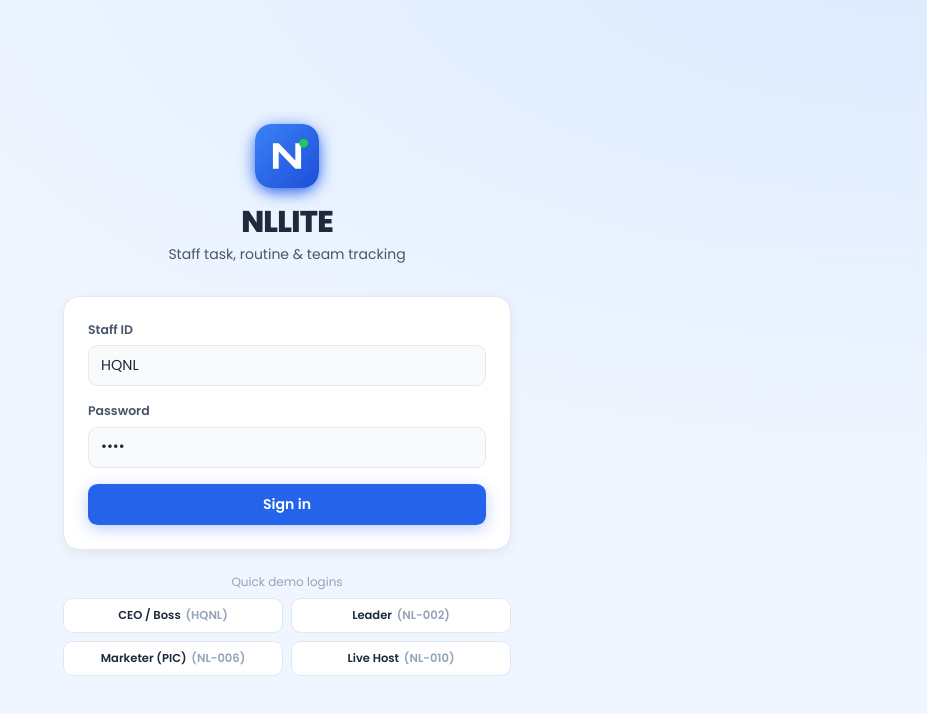
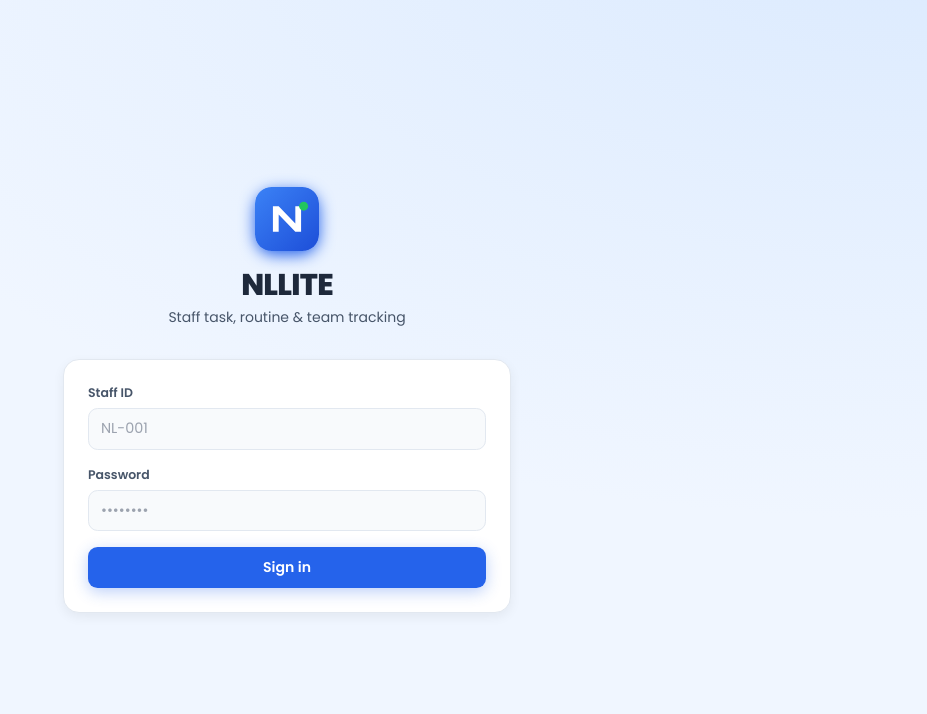
Before and after one commit to aqilrvsb/nllite, a Next.js app: page /login in a window 1280 px wide. Shown: the top 714 px of the page, without its empty margins (353-1280 px from the left). Built offline with nearby package versions, Linux system fonts and the light colour scheme; no server answers.

Commit message:
Login: remove demo logins, clear fields
Co-Authored-By: Claude Opus 4.8 (1M context) <noreply@anthropic.com>

```diff
--- a/src/components/LoginForm.tsx
+++ b/src/components/LoginForm.tsx
@@ -14,17 +14,10 @@ function SubmitButton() {
   );
 }
 
-const DEMO = [
-  { label: "CEO / Boss", sid: "HQNL", pw: "HQNL" },
-  { label: "Leader", sid: "NL-002", pw: "password123" },
-  { label: "Marketer (PIC)", sid: "NL-006", pw: "password123" },
-  { label: "Live Host", sid: "NL-010", pw: "password123" },
-];
-
 export default function LoginForm() {
   const [state, formAction] = useFormState(login, {});
-  const [sid, setSid] = useState("HQNL");
-  const [pw, setPw] = useState("HQNL");
+  const [sid, setSid] = useState("");
+  const [pw, setPw] = useState("");
 
   return (
     <div className="w-full max-w-md">
@@ -67,26 +60,6 @@ export default function LoginForm() {
         )}
         <SubmitButton />
       </form>
-
-      <div className="mt-6">
-        <p className="text-center text-xs text-faint mb-2">Quick demo logins</p>
-        <div className="grid grid-cols-2 gap-2">
-          {DEMO.map((d) => (
-            <button
-              key={d.sid}
-              type="button"
-              onClick={() => {
-                setSid(d.sid);
-                setPw(d.pw);
-              }}
-              className="chip surface justify-center py-2 hover:border-brand"
-              style={{ borderRadius: "0.6rem" }}
-            >
-              {d.label} <span className="text-faint">({d.sid})</span>
-            </button>
-          ))}
-        </div>
-      </div>
     </div>
   );
 }
```
Also changed, not shown: 1 other file (tests, documents, lock files or other folders).
